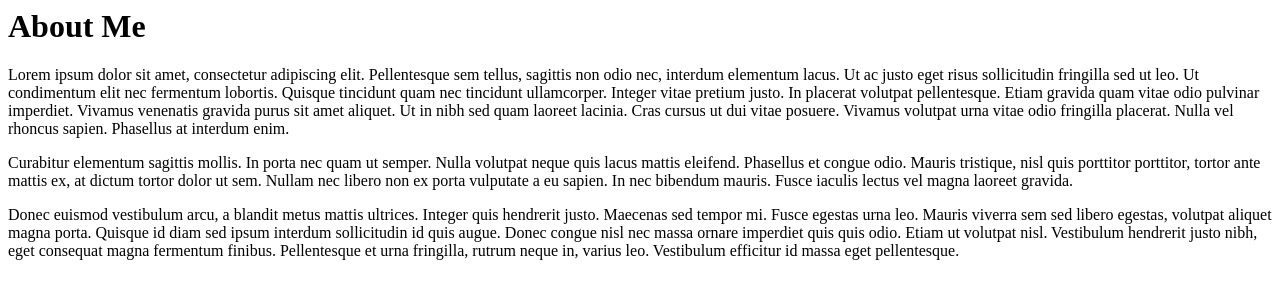
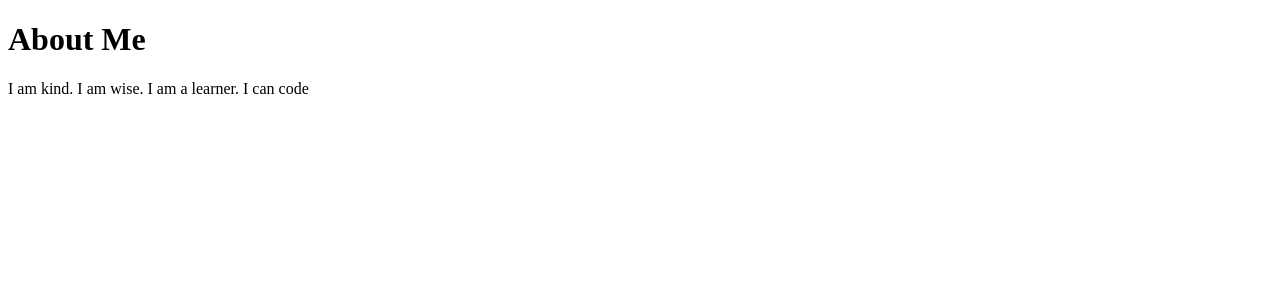
Before and after one commit to BrandonLWan/html-portfolio, a plain HTML site: page public/about.html in a window 1280 px wide. Drawn offline with Linux system fonts and the light colour scheme.

Commit message:
updated several pages
updated index subtitle
updated about page content
updated contact page content

```diff
--- a/public/about.html
+++ b/public/about.html
@@ -1,20 +1,13 @@
-<h1>About Me</h1>
-<p>Lorem ipsum dolor sit amet, consectetur adipiscing elit. Pellentesque sem tellus, sagittis non odio nec, interdum
-  elementum lacus. Ut ac justo eget risus sollicitudin fringilla sed ut leo. Ut condimentum elit nec fermentum lobortis.
-  Quisque tincidunt quam nec tincidunt ullamcorper. Integer vitae pretium justo. In placerat volutpat pellentesque.
-  Etiam
-  gravida quam vitae odio pulvinar imperdiet. Vivamus venenatis gravida purus sit amet aliquet. Ut in nibh sed quam
-  laoreet lacinia. Cras cursus ut dui vitae posuere. Vivamus volutpat urna vitae odio fringilla placerat. Nulla vel
-  rhoncus sapien. Phasellus at interdum enim.</p>
+<!DOCTYPE html>
+<html lang="en">
+  <head>
+    <meta charset="UTF-8">
+    <meta name="viewport" content="width=device-width, initial-scale=1.0">
+    <title>About Me</title>
+  </head>
 
-<p>Curabitur elementum sagittis mollis. In porta nec quam ut semper. Nulla volutpat neque quis lacus mattis eleifend.
-  Phasellus et congue odio. Mauris tristique, nisl quis porttitor porttitor, tortor ante mattis ex, at dictum tortor
-  dolor
-  ut sem. Nullam nec libero non ex porta vulputate a eu sapien. In nec bibendum mauris. Fusce iaculis lectus vel magna
-  laoreet gravida.</p>
-
-<p>Donec euismod vestibulum arcu, a blandit metus mattis ultrices. Integer quis hendrerit justo. Maecenas sed tempor mi.
-  Fusce egestas urna leo. Mauris viverra sem sed libero egestas, volutpat aliquet magna porta. Quisque id diam sed ipsum
-  interdum sollicitudin id quis augue. Donec congue nisl nec massa ornare imperdiet quis quis odio. Etiam ut volutpat
-  nisl. Vestibulum hendrerit justo nibh, eget consequat magna fermentum finibus. Pellentesque et urna fringilla, rutrum
-  neque in, varius leo. Vestibulum efficitur id massa eget pellentesque.</p>
+  <body>
+    <h1>About Me</h1>
+    <p>I am kind. I am wise. I am a learner. I can code</p>
+  </body>
+</html>
```
Also changed, not shown: index.html (+1 -1 lines), public/contact.html (+14 -9 lines).
